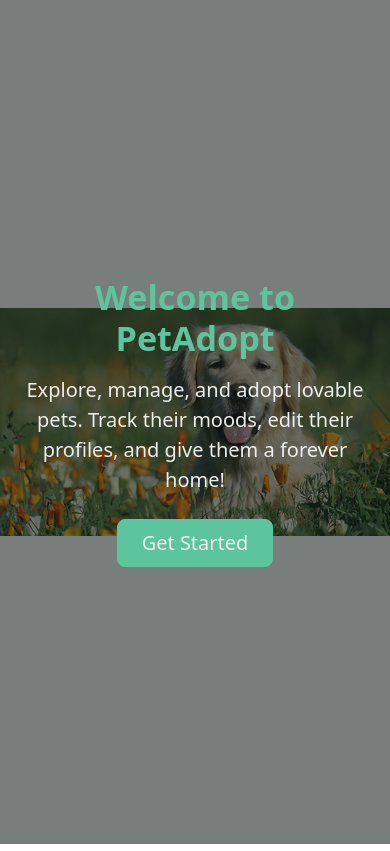
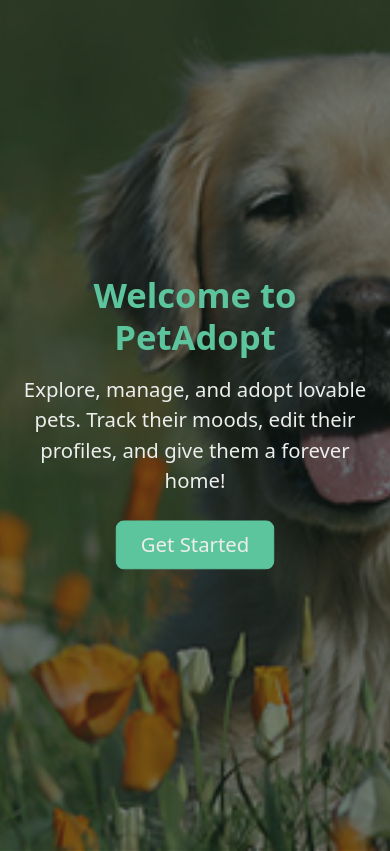
Before and after one commit to isharanilangani/virtual-pet-adoption-center, a React (Create React App) app in the folder frontend/: page / in a window 390 px wide. Built offline with nearby package versions, Linux system fonts and the light colour scheme; what @react-pdf/renderer would draw is missing.

Commit message:
feat:add responsive for landing page

```diff
--- a/frontend/src/styles/global.css
+++ b/frontend/src/styles/global.css
@@ -31,7 +31,7 @@
   display: flex;
   align-items: center;
   justify-content: center;
-  overflow: hidden;
+  overflow-y: auto;
 }
 
 .landing-page::before {
@@ -39,10 +39,11 @@
   position: absolute;
   top: 0;
   left: 0;
-  height: 100%;
+  height: 100vh;
   width: 100%;
   background-color: rgba(20, 32, 29, 0.575);
   z-index: 1;
+  pointer-events: none;
 }
 
 .landing-page > * {
@@ -308,10 +309,10 @@
 
 @keyframes bgZoom {
   0% {
-    background-size: 100%;
+    transform: scale(1);
   }
   100% {
-    background-size: 120%;
+    transform: scale(1.1);
   }
 }
 
@@ -340,8 +341,9 @@ p {
 @media (max-width: 767px) {
   .landing-page,
   .home-page {
-    padding-top: 20px;
-    padding-bottom: 20px;
+    background-size: cover !important;
+    background-position: center center !important;
+    background-attachment: scroll !important;
   }
 
   .filter-bar {
@@ -388,6 +390,13 @@ p {
 
 /* === Medium Devices (tablets, 768px - 1023px) === */
 @media (min-width: 768px) and (max-width: 1023px) {
+  .landing-page,
+  .home-page {
+    background-size: cover !important;
+    background-position: center center !important;
+    background-attachment: scroll !important;
+  }
+
   .landing-page h1 {
     font-size: 2rem;
   }
```
